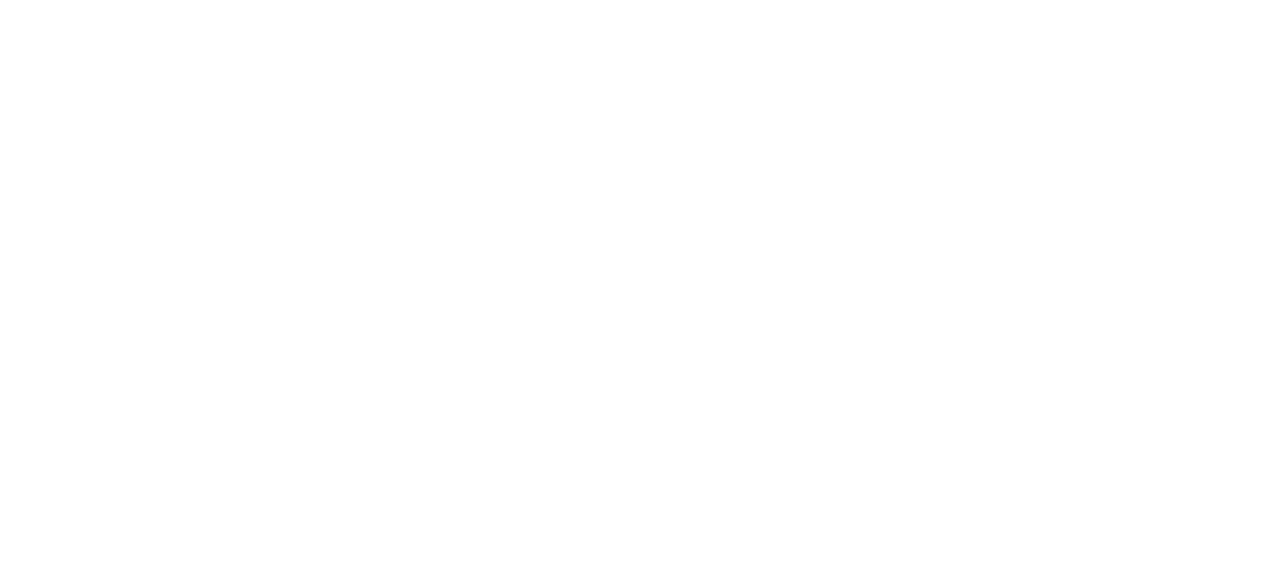
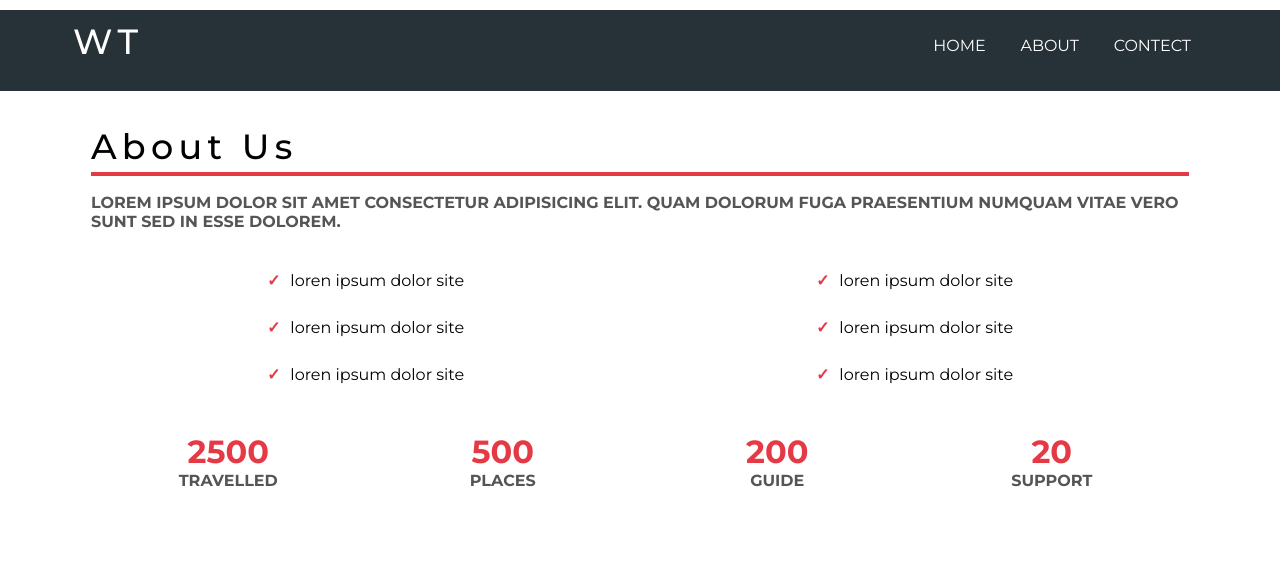
Before and after one commit to 1ambuj/Web, a plain HTML site: page Travel website/about.html in a window 1280 px wide. Drawn offline with Linux system fonts and the light colour scheme.

Commit message:
Create about page

```diff
--- a/Travel website/about.html
+++ b/Travel website/about.html
@@ -0,0 +1,72 @@
+<!DOCTYPE html>
+<html lang="en">
+<head>
+    <meta charset="UTF-8">
+    <meta http-equiv="X-UA-Compatible" content="IE=edge">
+    <meta name="viewport" content="width=device-width, initial-scale=1.0">
+    <script src="https://kit.fontawesome.com/587be48101.js" crossorigin="anonymous"></script>
+    <link rel="stylesheet" href="./css/style.css">
+    <title>Travel website | Welcome</title>
+</head>
+<body>
+    <nav class="nav-baar bg-dark">
+        <div class="container">
+            <h1 class="lg-heading">WT</h1>
+            <ul class="list-items">
+                <li class="list-item"><a href="./index.html">Home</a></li>
+                <li class="list-item"><a href="./about.html">About</a></li>
+                <li class="list-item"><a href="./contact.html">Contect</a></li>
+            </ul>
+        </div>
+    </nav>
+    <section class="about">
+        <div class="container">
+            <h1 class="lg-heading text-black about-hd">About Us</h1>
+            <p class="text-gray">Lorem ipsum dolor sit amet consectetur adipisicing elit. Quam dolorum fuga praesentium numquam vitae vero sunt sed in esse dolorem.</p>
+            <div class="check">
+                <div class="check-box1">
+                    <ul>
+                        <li>loren ipsum dolor site</li>
+                        <li>loren ipsum dolor site</li>
+                        <li>loren ipsum dolor site</li>
+                    </ul>
+                </div>
+                <div class="check-box2">
+                    <ul>
+                        <li>loren ipsum dolor site</li>
+                        <li>loren ipsum dolor site</li>
+                        <li>loren ipsum dolor site</li>
+                    </ul>
+                </div>
+            </div>
+
+            <div class="count">
+                <div class="count-item count-item1">
+                    <span>2500</span>
+                    <p class="text-gray">Travelled</p>
+                </div>
+                <div class="count-item count-item2">
+                    <span>500</span>
+                    <p class="text-gray">places</p>
+                </div>
+                <div class="count-item count-item3">
+                    <span>200</span>
+                    <p class="text-gray">Guide</p>
+                </div>
+                <div class="count-item count-item4">
+                    <span>20</span>
+                    <p class="text-gray">Support</p>
+                </div>
+            </div>
+            <div class="cta-baner">
+                <div class="cta-baner-left">
+                    <p class="cta-line">What are you wating for ,reach us right now</p>
+                </div>
+                <div class="cta-baner-right">
+                    <a href="./contact.html" class="btn-sim">Contact us</a>
+                </div>
+            </div>
+        </div>
+    </section>
+</body>
+</html>
--- a/Travel website/css/style.css
+++ b/Travel website/css/style.css
@@ -26,6 +26,7 @@ a,a:hover{
  p,li{
     font-size: 1.6rem;
     margin-bottom: 0.5em;
+    list-style-type:none ;
  }
 .container{
     max-width: 1200px;
@@ -55,6 +56,9 @@ a,a:hover{
 .text-gray{
     color:#555
 }
+.bg-dark{
+    background-color: #263238;
+}
 .header{
     height: 90vh;
     background: linear-gradient(rgba(0,0,0,0.5),rgba(0,0,0,0.5)), url("../img/header-image2.jpg") ;
@@ -63,11 +67,11 @@ a,a:hover{
     background-size: cover;
     position: relative;
 }
-.header .nav-baar{
+ .nav-baar{
     margin-top: 1em;
     padding:1rem
 }
-.header .nav-baar h1{
+.nav-baar h1{
     color:white;
     float: left;
 }
@@ -78,7 +82,7 @@ a,a:hover{
     text-transform: uppercase;
 }
 
-.header .nav-baar .list-items{
+.nav-baar .list-items{
    float: right;
 }
 
@@ -180,3 +184,87 @@ a,a:hover{
     text-align: center;
     margin: 2rem ;
 }
+
+
+
+/* ############# About page styling ################# */
+
+.about{
+    margin: 3rem;
+}
+.about-hd{
+    border-bottom:4px solid #e63946;
+    padding: 0.4rem 0;
+}
+
+.check{
+    margin: 3rem 0rem;
+    text-align:center;
+}
+.check-box1,.check-box2{
+    height: 100%;
+}
+.check-box1{
+    float: left;
+    width: 50%;
+}
+.check-box2{
+    float: right;
+    width: 50%;
+}
+.check::after{
+    content: "";
+    display: block;
+    clear: both;
+}
+.check li{
+    padding: 1rem;
+}
+
+.check li::before{
+    content: '\2713';
+    color: #e63946;
+    padding-right: 1rem;
+    font-weight: bold;
+}
+
+/* ######################## styling count################################ */
+.count{
+    text-align: center;
+}
+.count-item{
+    width: 25%;
+    margin-bottom: 4rem;
+
+}
+.count-item1,.count-item2,.count-item3,.count-item4{
+    float: left;
+}
+.count span{
+    color: #e63946;
+    font-size: xx-large;
+    font-weight: bold;
+}
+
+.count::after{
+    content: "";
+    display: block;
+    clear: both;
+}
+
+/* ############styling contact baner########################### */
+
+
+.cta-baner{
+    background: linear-gradient(25deg,#d64c7f,#ee4758 50%);
+    color: #fff;
+}
+
+.cta-baner-left{
+    width: 60%;
+    float: left;
+}
+.cta-baner-right{
+    width:40%;
+    float : right;
+}
```
Also changed, not shown: Travel website/index.html (+3 -3 lines).
